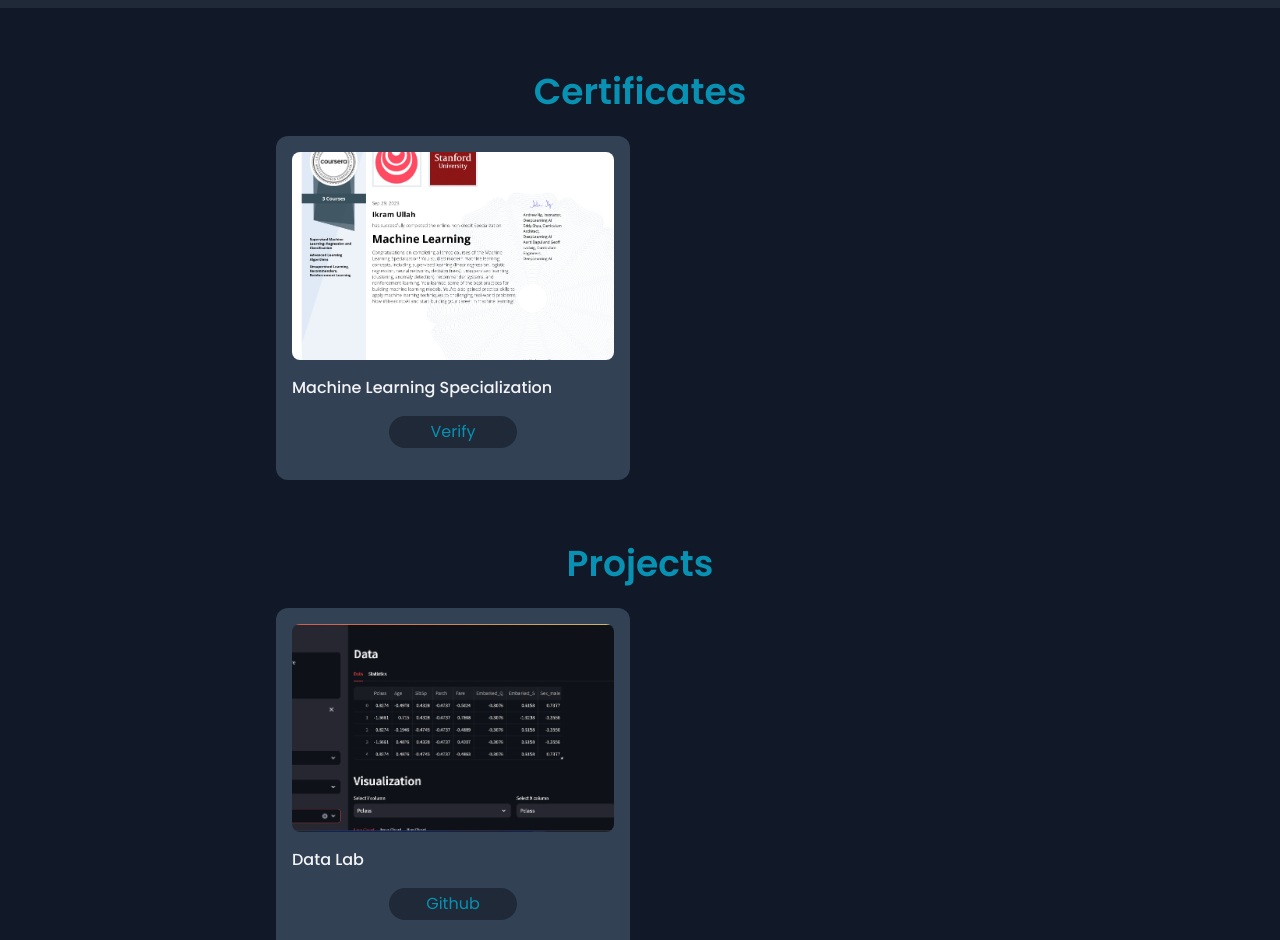
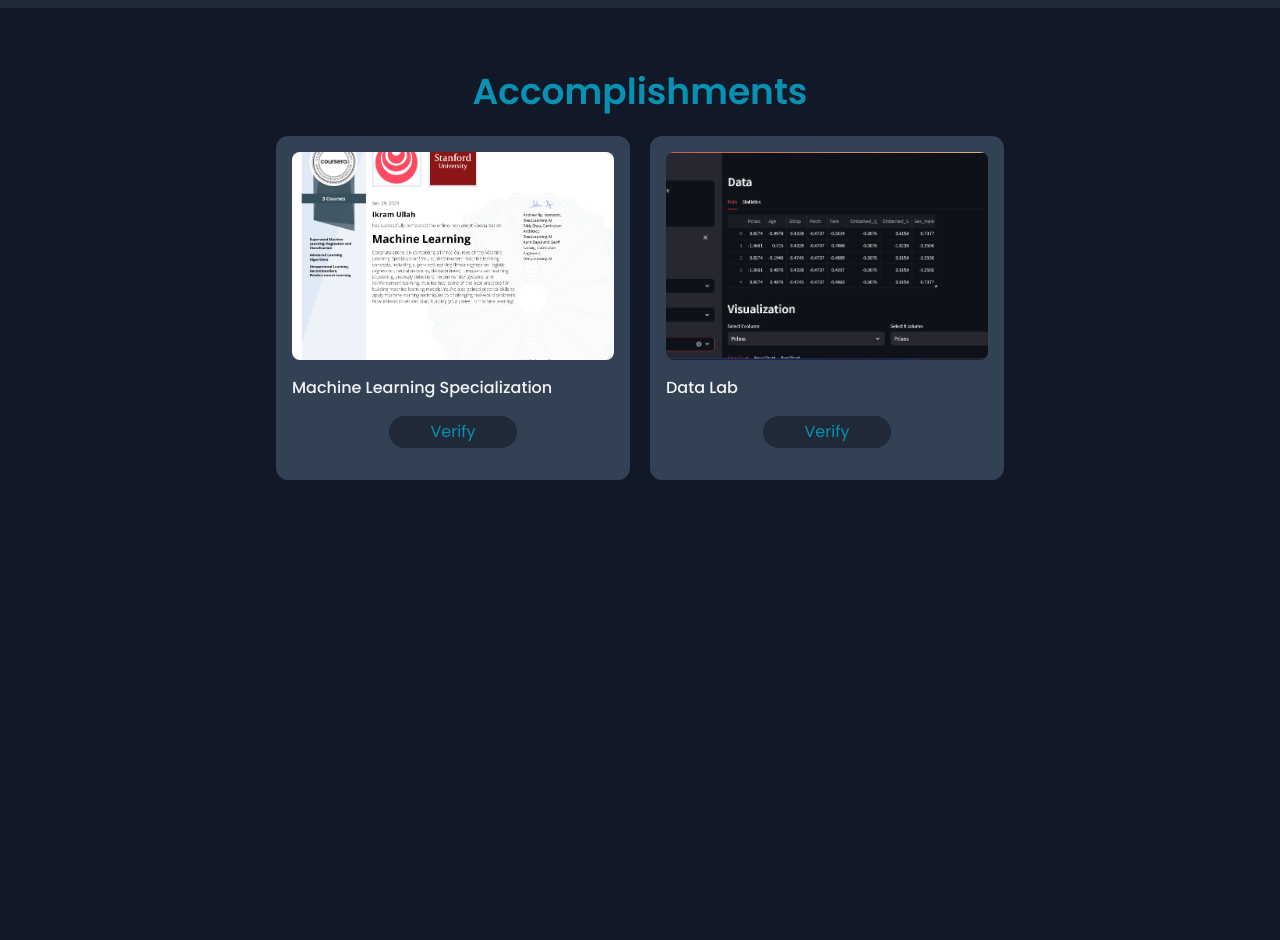
Before and after one commit to ikram98ai/portfolio, a React (Vite) app: page / in a window 1280 px wide. Shown: the part 1460-2400 px from the top of the page. After the commit the page ends 1972 px from the top, so only its background shows below. Built offline with nearby package versions, Linux system fonts and the light colour scheme.

Commit message:
updating portfolio structure

```diff
--- a/src/App.tsx
+++ b/src/App.tsx
@@ -1,8 +1,7 @@
 import About from "./components/About"
-import Certificate from "./components/Certificates"
+import Accomplishments from "./components/Accomplishments"
 import Hero from "./components/Hero"
 import Navbar from "./components/Navbar"
-import Project from "./components/Projects"
 import Skills from "./components/Skills"
 
 function App() {
@@ -14,8 +13,7 @@
       <Hero/>
       <About/>
       <Skills/>
-      <Certificate/>
-      <Project/>
+      <Accomplishments/>
     </>
   )
 }
--- a/src/components/Certificates.tsx
+++ b/src/components/Accomplishments.tsx
@@ -1,26 +1,33 @@
 import { Swiper, SwiperSlide } from "swiper/react";
-import ml from "../assets/images/ml.jpg";
+import ml_img from "../assets/images/ml.jpg";
+import ds_img from "../assets/images/ds_img.png";
+
 import "swiper/css";
 import { Pagination, Autoplay } from "swiper/modules";
 import "swiper/css/autoplay";
 import "swiper/css/pagination";
 import { useState } from "react";
 import ImageModal from "./ImageModal";
-const Certificate = () => {
-  const certificates = [
+const Accomplishments = () => {
+  const accomplishments = [
 
     {
-      img: ml,
+      img: ml_img,
       name: "Machine Learning Specialization",
       link: "https://www.coursera.org/verify/specialization/DJ3DNR43P5ZG",
+    },
+    {
+      img: ds_img,
+      name: "Data Lab",
+      link: "https://github.com/ikramullahasakzai/datalab.git",
     },
   ];
 
   const [imageUrl, setImageUrl] = useState("");
   return (
-    <section id="certificates">
+    <section id="accomplishments">
       <div className="flex justify-center mt-16 text-4xl font-semibold gap-2">
-        <h3 className="text-cyan-600">Certificates</h3>
+        <h3 className="text-cyan-600">Accomplishments</h3>
       </div>
       <br />
 
@@ -33,7 +40,7 @@
         modules={[Pagination, Autoplay]}
         className="flex max-w-3xl gap-6 mb-8 px-5 mx-auto items-center justify-center lg:w-2/3 w-full"
       >
-        {certificates?.map((certificate) => (
+        {accomplishments?.map((certificate) => (
           <SwiperSlide
             key={certificate.link}
             className="h-fit w-full p-4 bg-slate-700 rounded-xl"
@@ -65,4 +72,4 @@
   );
 };
 
-export default Certificate;
+export default Accomplishments;
--- a/src/components/Navbar.tsx
+++ b/src/components/Navbar.tsx
@@ -11,8 +11,7 @@
    { name:"HOME", link:"#home"},
    { name:"ABOUT", link:"#about"},
    { name:"SKILLS", link:"#skills"},
-   { name:"CERTIFICATES", link:"#certificates"},
-   { name:"PROJECTS", link:"#projects"},
+   { name:"ACCOMPLISHMENTS", link:"#accomplishments"},
 ]
 
 const Navbar = () => {
--- a/src/components/Projects.tsx
+++ /dev/null
@@ -1,70 +0,0 @@
-import { Swiper, SwiperSlide } from "swiper/react";
-import ds_img from "../assets/images/ds_img.png";
-
-import "swiper/css";
-import { Pagination, Autoplay } from "swiper/modules";
-import "swiper/css/autoplay";
-import "swiper/css/pagination";
-import { useState } from "react";
-import ImageModal from "./ImageModal";
-
-const Project = () => {
-  const projects = [
-    {
-      img: ds_img,
-      name: "Data Lab",
-      github_link: "https://github.com/ikramullahasakzai/datalab.git",
-    },
-
-  ];
-
-  const [imageUrl, setImageUrl] = useState("");
-  return (
-    <section id="projects">
-      <div className="flex justify-center mt-16 text-4xl font-semibold gap-2">
-        <h3 className="text-cyan-600">Projects</h3>
-      </div>
-      <br />
-
-      <Swiper
-        slidesPerView={1}
-        spaceBetween={20}
-        breakpoints={{ 768: { slidesPerView: 2 } }}
-        pagination={{ clickable: true }}
-        autoplay={{ delay: 3000 }}
-        modules={[Pagination, Autoplay]}
-        className="flex max-w-3xl gap-6 mb-8 px-5 mx-auto items-center justify-center lg:w-2/3 w-full"
-      >
-        {projects?.map((project, i) => (
-          <SwiperSlide
-            key={i}
-            className="h-fit w-full p-4 bg-slate-700 rounded-xl"
-          >
-            <div className="w-62 h-52">
-              <img
-                onClick={() => setImageUrl(project.img)}
-                src={project.img}
-                alt=""
-                className="rounded-lg w-full h-full object-cover "
-              />
-            </div>
-            <h3 className="text-md font-medium my-4">{project.name}</h3>
-            <div className="flex md:flex-row flex-col items-center justify-center gap-3">
-              <a
-                href={project.github_link}
-                target="_blank"
-                rel="noreferrer"
-                className="text-cyan-600 bg-gray-800 rounded-full px-2 mb-4 py-1 flex w-32 justify-center"
-              >
-                Github
-              </a>
-            </div>
-          </SwiperSlide>
-        ))}
-      </Swiper>
-      {imageUrl && <ImageModal imageUrl={imageUrl} setImageUrl={setImageUrl} />}
-    </section>
-  );
-};
-
-export default Project;
```
